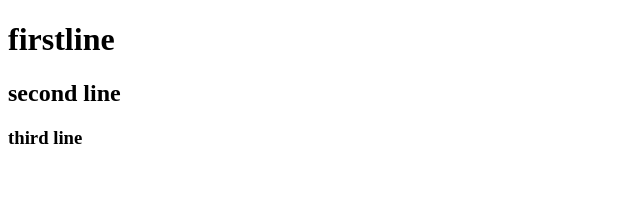
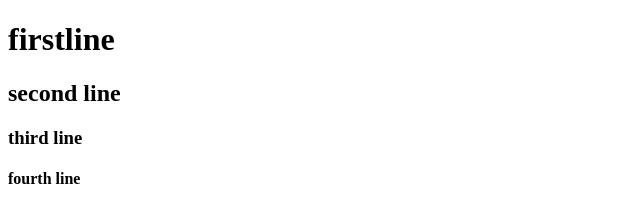
Before and after one commit to libinbinu/test3, a plain HTML site: page index.html in a window 1280 px wide. Shown: the full height of the page, 0-640 px from the left. Drawn offline with Linux system fonts and the light colour scheme.

Commit message:
second commit

```diff
--- a/index.html
+++ b/index.html
@@ -4,5 +4,7 @@
     <h1>firstline</h1>
     <h2>second line</h2>
     <h3>third line</h3>
+    <h4>fourth line
+    </h4>
 </body>
 </html>
```
